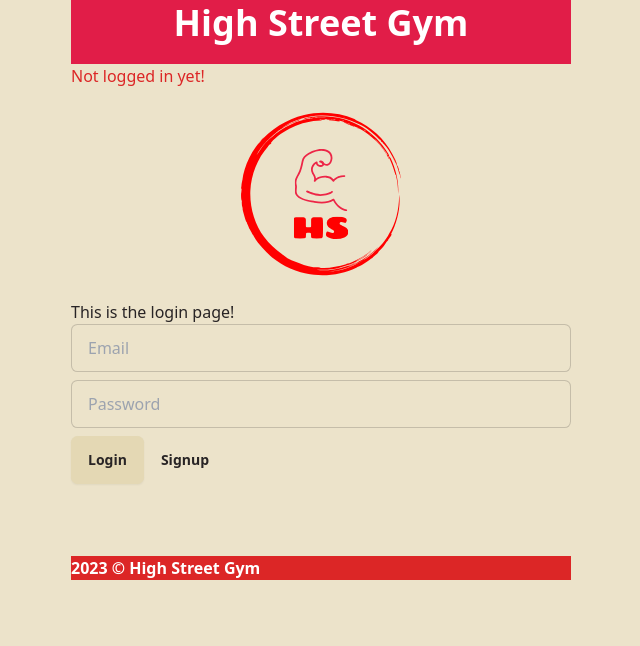
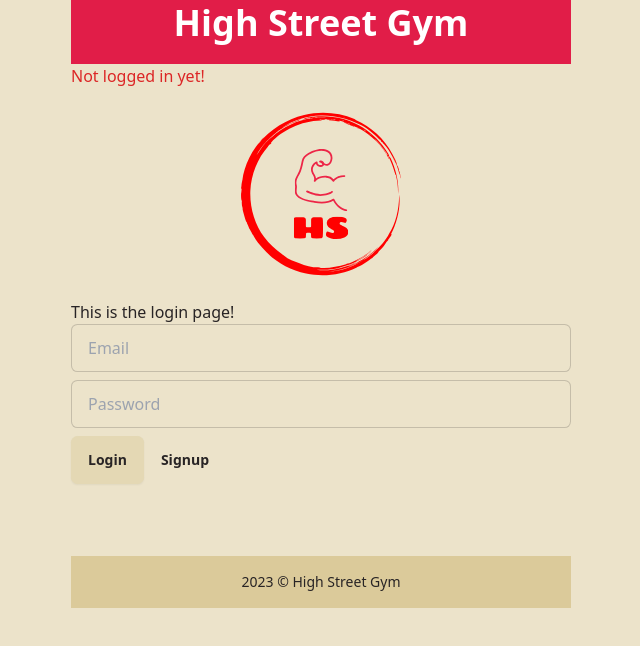
Before and after one commit to kats-ymd/high-street-gym, a React (Vite) app in the folder frontend/: page / in a window 1280 px wide. Shown: the top 646 px of the page, without its empty margins (319-959 px from the left). Built offline with nearby package versions, Linux system fonts and the light colour scheme.

Commit message:
Updated with daisyUI footer component

```diff
--- a/frontend/src/components/Footer.jsx
+++ b/frontend/src/components/Footer.jsx
@@ -1,6 +1,13 @@
 function Footer() {
-    return <footer className="bg-red-600 font-bold text-white">
-        <span>2023 &copy; High Street Gym</span>
+    // return <footer className="bg-red-600 font-bold text-white">
+    //     <span>2023 &copy; High Street Gym</span>
+    // </footer>
+
+    return <footer className="footer footer-center p-4 bg-base-300 text-base-content">
+        <aside>
+            {/* <p>Copyright © 2024 - All right reserved by ACME Industries Ltd</p> */}
+            <p>2023 &copy; High Street Gym</p>
+        </aside>
     </footer>
 }
 
```
